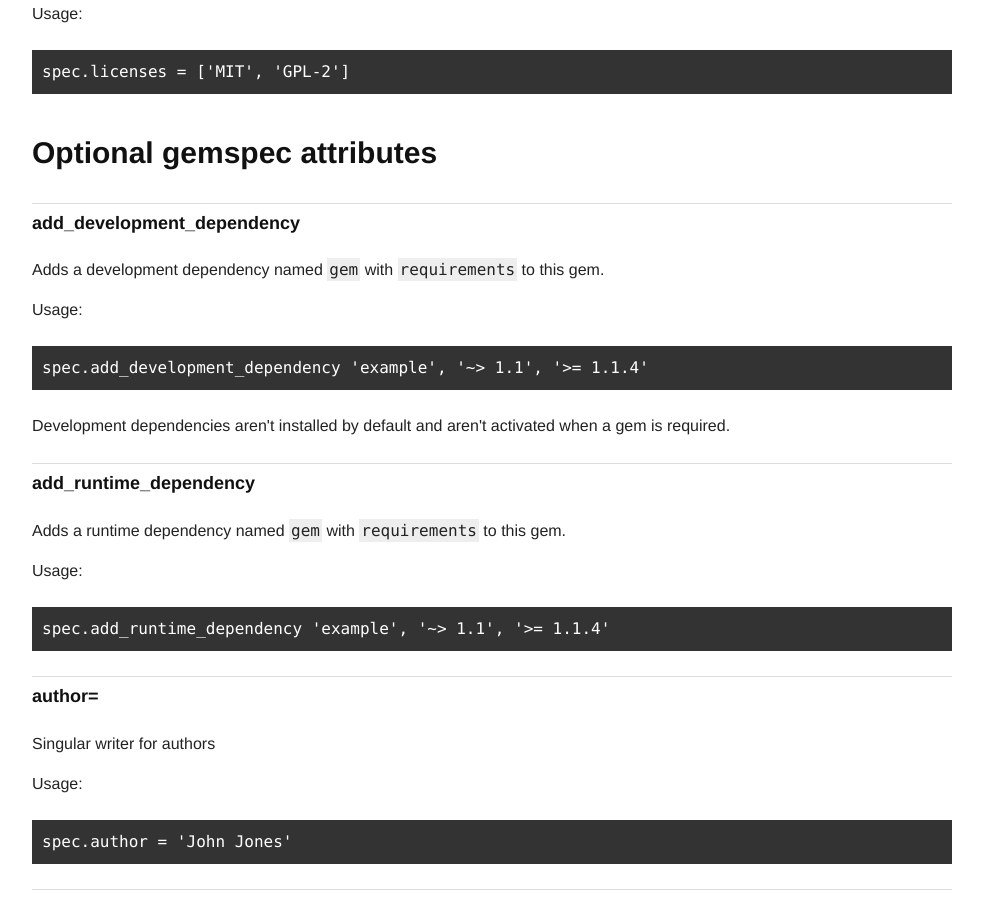
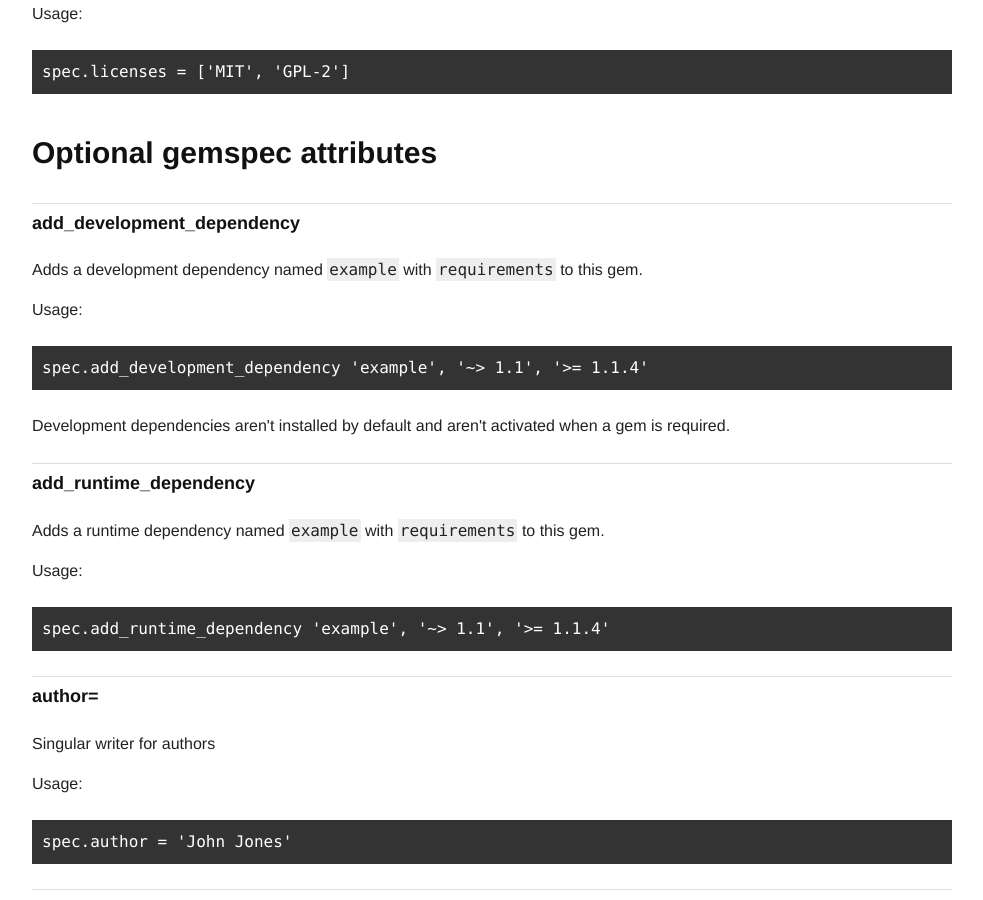
Before and after one commit to radar/guides, a Jekyll site: the page built from specification-reference.md, in a window 1280 px wide and 900 px high, scrolled down 5149 px. Shown: the whole window, without its empty margins (148-1131 px from the left). Built offline with Jekyll 4.4.1, drawn with Linux system fonts in a browser that asks for light colours.

Commit message:
update text to match the example code

```diff
--- a/specification-reference.md
+++ b/specification-reference.md
@@ -265,7 +265,7 @@ discussion</p>
 <a id="add_development_dependency"> </a>
 ## add_development_dependency
 
-<p>Adds a development dependency named <code>gem</code> with
+<p>Adds a development dependency named <code>example</code> with
 <code>requirements</code> to this gem.</p>
 
 <p>Usage:</p>
@@ -278,7 +278,7 @@ activated when a gem is required.</p>
 <a id="add_runtime_dependency"> </a>
 ## add_runtime_dependency
 
-<p>Adds a runtime dependency named <code>gem</code> with
+<p>Adds a runtime dependency named <code>example</code> with
 <code>requirements</code> to this gem.</p>
 
 <p>Usage:</p>
```
